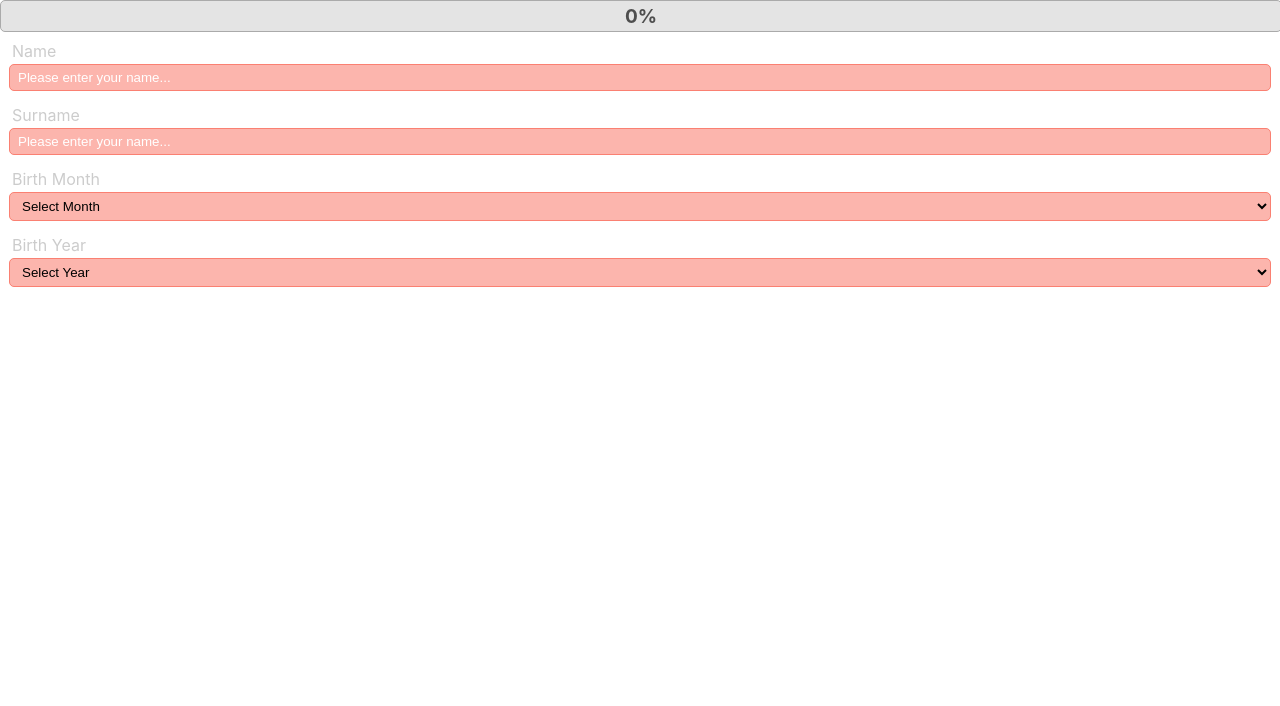
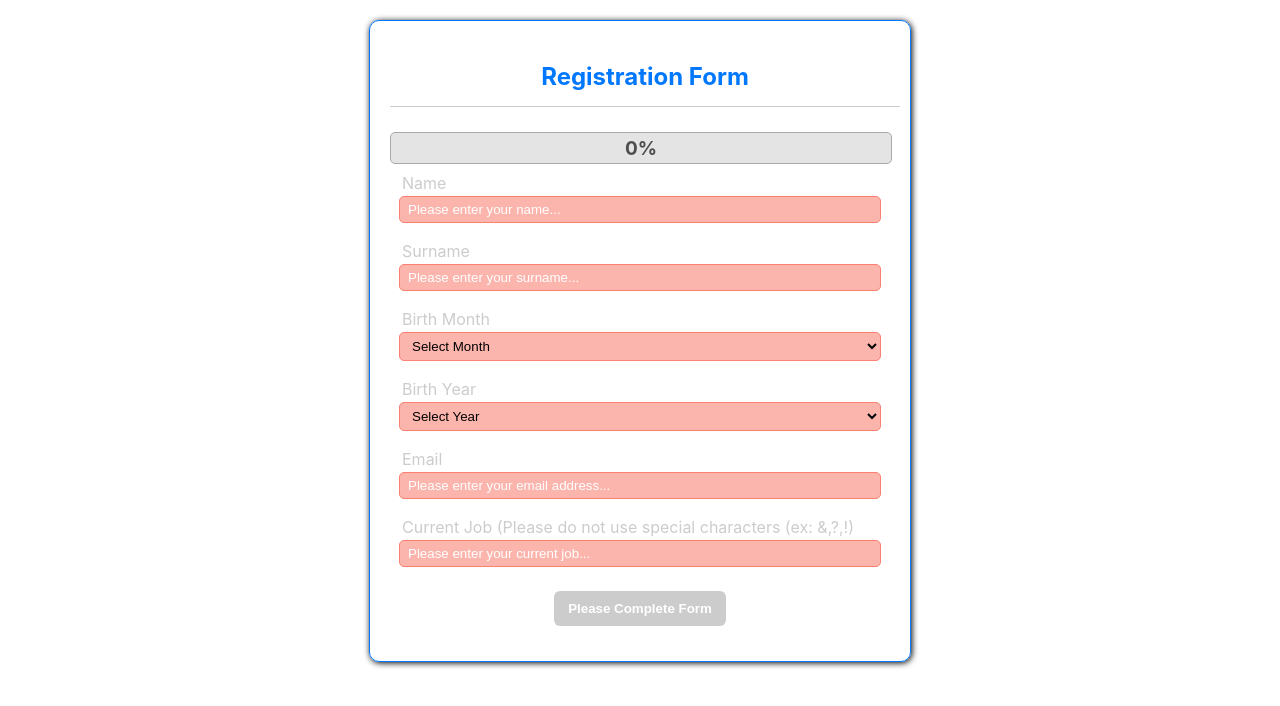
Before and after one commit to aytacg26/progressBarForm, a React (Create React App) app: page / in a window 1280 px wide. Shown: the top 706 px of the page. Built offline with nearby package versions, Linux system fonts and the light colour scheme.

Commit message:
Structure of form completed, all fields are added and is ready for submit process.

```diff
--- /dev/null
+++ b/src/components/Button/Button.module.scss
@@ -0,0 +1,45 @@
+@import '../../scss/mixins.scss';
+@import '../../scss/variables.scss';
+
+.Button {
+  width: max-content;
+  margin: 15px auto;
+  padding: 8px 12px;
+  cursor: pointer;
+  background-color: $site-blue;
+  color: #fff;
+  font-weight: 600;
+  border: 2px solid transparent;
+  outline: none;
+  border-radius: 6px;
+}
+
+.Button:focus {
+  @include form-element-focus;
+  border: 2px solid rgb(0, 204, 255);
+}
+
+.Button:hover {
+  background-color: #fff;
+  color: rgb(0, 204, 255);
+  border: 2px solid rgb(0, 204, 255);
+  transition: all 0.35s ease-in-out;
+}
+
+.Button.Disabled {
+  background-color: #ccc;
+  cursor: not-allowed;
+  pointer-events: none;
+}
+
+.Button.Disabled:focus {
+  border: 0 none;
+  box-shadow: 0 0 0 #fff;
+}
+
+.Button.Disabled:hover {
+  background-color: #ccc;
+  color: #fff;
+  cursor: not-allowed;
+  border: 2px solid transparent;
+}
--- /dev/null
+++ b/src/components/Button/Button.tsx
@@ -0,0 +1,21 @@
+import React from 'react';
+import classes from './Button.module.scss';
+
+interface IProps {
+  type?: 'button' | 'submit' | 'reset' | undefined;
+  children: JSX.Element | string;
+  disabled?: boolean;
+}
+
+const Button = ({ children, type, disabled }: IProps) => {
+  return (
+    <button
+      type={type}
+      className={`${classes.Button} ${disabled && classes.Disabled}`}
+    >
+      {children}
+    </button>
+  );
+};
+
+export default Button;
--- a/src/components/FormContainer/UserForm.module.scss
+++ b/src/components/FormContainer/UserForm.module.scss
@@ -1,2 +1,22 @@
+@import '../../scss/variables.scss';
+
 .FormContainer {
+  display: flex;
+  flex-flow: column nowrap;
+  max-width: 90vw;
+  width: 500px;
+  margin: 20px auto;
+  padding: 20px;
+  border: 1px solid $site-blue;
+  border-radius: 10px;
+  box-shadow: 1px 1px 6px black;
 }
+
+.FormContainer h1 {
+  font-size: 1.5em;
+  margin-bottom: 25px;
+  color: $site-blue;
+  padding: 5px 5px 15px 5px;
+  width: 100%;
+  border-bottom: 1px solid #ccc;
+}
--- a/src/components/FormContainer/UserForm.tsx
+++ b/src/components/FormContainer/UserForm.tsx
@@ -2,7 +2,9 @@ import React, { useState } from 'react';
 import ProgressBar from '../ProgressBar/ProgressBar';
 import Input from '../Input/Input';
 import DropDown from '../DropDown/DropDown';
+import Button from '../Button/Button';
 import { monthOptions, yearOptions } from '../../data/dropdownData';
+import { emailValidation, textValidation } from '../../utils/utils';
 import classes from './UserForm.module.scss';
 
 type eventParam =
@@ -12,22 +14,33 @@ type eventParam =
 const UserForm = () => {
   const [name, setName] = useState('');
   const [surname, setSurname] = useState('');
+  const [email, setEmail] = useState('');
+  const [currentJob, setCurrentJob] = useState('');
   const [month, setMonth] = useState('');
   const [year, setYear] = useState('');
   const [isValidMonth, setIsValidMonth] = useState(false);
   const [isValidYear, setIsValidYear] = useState(false);
+
   //const [isTouched, setIsTouched] = useState(false);
-  let isValidName = name.length >= 2;
-  let isValidSurname = surname.length >= 2;
+  let isValidEmail = emailValidation(email);
+  let isValidJob = textValidation(currentJob, 80);
+  let isValidName = textValidation(name);
+  let isValidSurname = textValidation(surname);
   const nameProgress = isValidName ? 1 : 0;
   const surnameProgress = isValidSurname ? 1 : 0;
   const monthProgress = isValidMonth ? 1 : 0;
   const yearProgress = isValidYear ? 1 : 0;
+  const emailProgress = isValidEmail ? 1 : 0;
+  const jobProgress = isValidJob ? 1 : 0;
+  const progressSlicePerField = Math.ceil(100 / 6);
   const progress =
-    nameProgress * 25 +
-    surnameProgress * 25 +
-    monthProgress * 25 +
-    yearProgress * 25;
+    progressSlicePerField *
+    (nameProgress +
+      surnameProgress +
+      monthProgress +
+      yearProgress +
+      emailProgress +
+      jobProgress);
 
   const handleNameEntry = (e: eventParam) => {
     setName(e.target.value);
@@ -58,8 +71,40 @@ const UserForm = () => {
     setYear(selected);
   };
 
+  const handleEmailEntry = (e: eventParam) => {
+    const emailAddress = e.target.value;
+    setEmail(emailAddress);
+  };
+
+  const handleCurrentJobEntry = (e: eventParam) => {
+    const currJob = e.target.value;
+    setCurrentJob(currJob);
+  };
+
+  const formSubmitHandler = (e: React.FormEvent<HTMLFormElement>) => {
+    e.preventDefault();
+    const isValidData =
+      isValidName &&
+      isValidSurname &&
+      isValidEmail &&
+      isValidMonth &&
+      isValidYear &&
+      isValidJob;
+
+    if (isValidData) {
+      console.log({
+        name,
+        surname,
+        email,
+        currentJob,
+        birthData: { month, year },
+      });
+    }
+  };
+
   return (
-    <form>
+    <form onSubmit={formSubmitHandler} className={classes.FormContainer}>
+      <h1>Registration Form</h1>
       <ProgressBar progressValue={progress} />
       <Input
         type='text'
@@ -75,7 +120,7 @@ const UserForm = () => {
         onChange={handleSurnameEntry}
         isValid={isValidSurname}
         label='Surname'
-        placeholder='Please enter your name...'
+        placeholder='Please enter your surname...'
       />
       <DropDown
         options={monthOptions}
@@ -93,6 +138,28 @@ const UserForm = () => {
         isValid={isValidYear}
         value={year}
       />
+      <Input
+        type='text'
+        value={email}
+        onChange={handleEmailEntry}
+        isValid={isValidEmail}
+        label='Email'
+        placeholder='Please enter your email address...'
+      />
+      <Input
+        type='text'
+        value={currentJob}
+        onChange={handleCurrentJobEntry}
+        isValid={isValidJob}
+        label='Current Job (Please do not use special characters (ex: &amp;,?,!)'
+        placeholder='Please enter your current job...'
+      />
+      {progress < 100 && (
+        <Button type='button' disabled>
+          Please Complete Form
+        </Button>
+      )}
+      {progress >= 100 && <Button type='submit'>Register</Button>}
     </form>
   );
 };
--- a/src/components/Input/Input.tsx
+++ b/src/components/Input/Input.tsx
@@ -1,4 +1,4 @@
-import React, { useState } from 'react';
+import React from 'react';
 import classes from './Input.module.scss';
 
 interface IProps {
--- a/src/components/ProgressBar/ProgressBar.module.scss
+++ b/src/components/ProgressBar/ProgressBar.module.scss
@@ -1,3 +1,5 @@
+@import '../../scss/variables.scss';
+
 .ProgressContainer {
   width: 100%;
   height: 30px;
@@ -12,7 +14,7 @@
 }
 
 .Progress {
-  background-color: rgb(0, 132, 255);
+  background-color: $site-blue;
   height: 50px;
 }
 
--- a/src/components/ProgressBar/ProgressBar.tsx
+++ b/src/components/ProgressBar/ProgressBar.tsx
@@ -10,7 +10,7 @@ const ProgressBar = ({ progressValue }: IProps) => {
 
   useEffect(() => {
     let timer: any;
-    if (currentVal < progressValue) {
+    if (currentVal < progressValue && currentVal !== 100) {
       timer = setTimeout(() => {
         setCurrentValue((prevState) => prevState + 1);
       }, 45);
--- a/src/scss/variables.scss
+++ b/src/scss/variables.scss
@@ -1,3 +1,4 @@
 $warning-color: salmon;
 $warning-background-color: rgb(252, 181, 173);
 $invalid-placeholder-color: #fff;
+$site-blue: rgb(0, 119, 255);
--- /dev/null
+++ b/src/utils/utils.ts
@@ -0,0 +1,32 @@
+export const emailValidation = (email: string) => {
+  const emailRegex =
+    //eslint-disable-next-line
+    /^(([^<>()\[\]\\.,;:\s@"]+(\.[^<>()\[\]\\.,;:\s@"]+)*)|(".+"))@((\[[0-9]{1,3}\.[0-9]{1,3}\.[0-9]{1,3}\.[0-9]{1,3}])|(([a-zA-Z\-0-9]+\.)+[a-zA-Z]{2,}))$/;
+
+  //at least 4 chars and at most 128 characters will be accepted
+  const hasValidLength = email.length > 4 && email.length <= 128;
+
+  //Regex test:
+  const isValidEmail = emailRegex.test(email);
+
+  //No need but check if it has at least one "." dot in domain section
+  if (hasValidLength && isValidEmail) {
+    const domainSection = email.split('@')[1];
+    const hasAtLeastOneDot = domainSection.split('.').length >= 2;
+
+    //if hasValidLength && isValidEmail, the return from this one will give us expected result
+    return hasAtLeastOneDot;
+  }
+
+  //if it does not enter the above condition, anycase it won't be a valid email
+  return false;
+};
+
+export const textValidation = (text: string, maxLength: number = 60) => {
+  //eslint-disable-next-line
+  const specialCharRegex = /[`!@#$%^&*()_+\-=\[\]{};':"\\|,.<>\/?~]/;
+  const hasSpecialChars = specialCharRegex.test(text);
+  const hasValidLength = text.length >= 2 && text.length <= maxLength;
+
+  return hasValidLength && !hasSpecialChars;
+};
```
